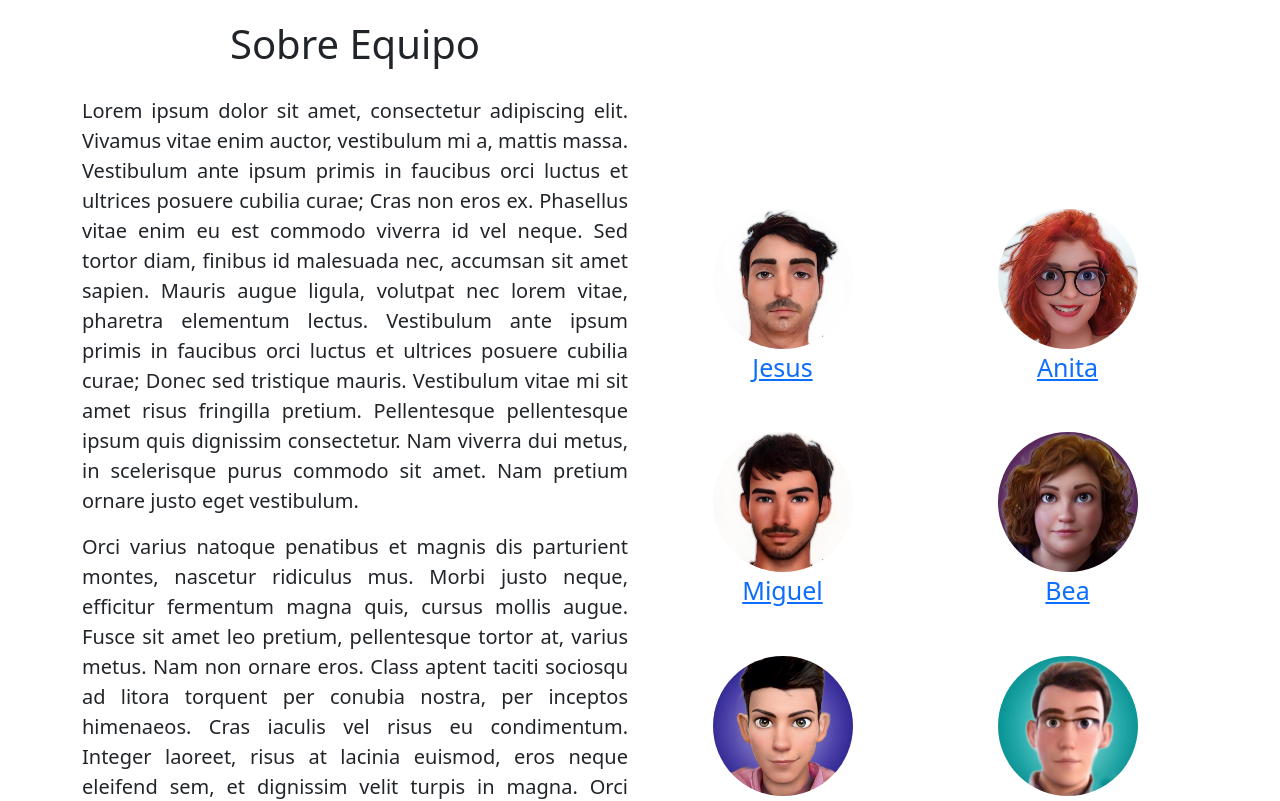
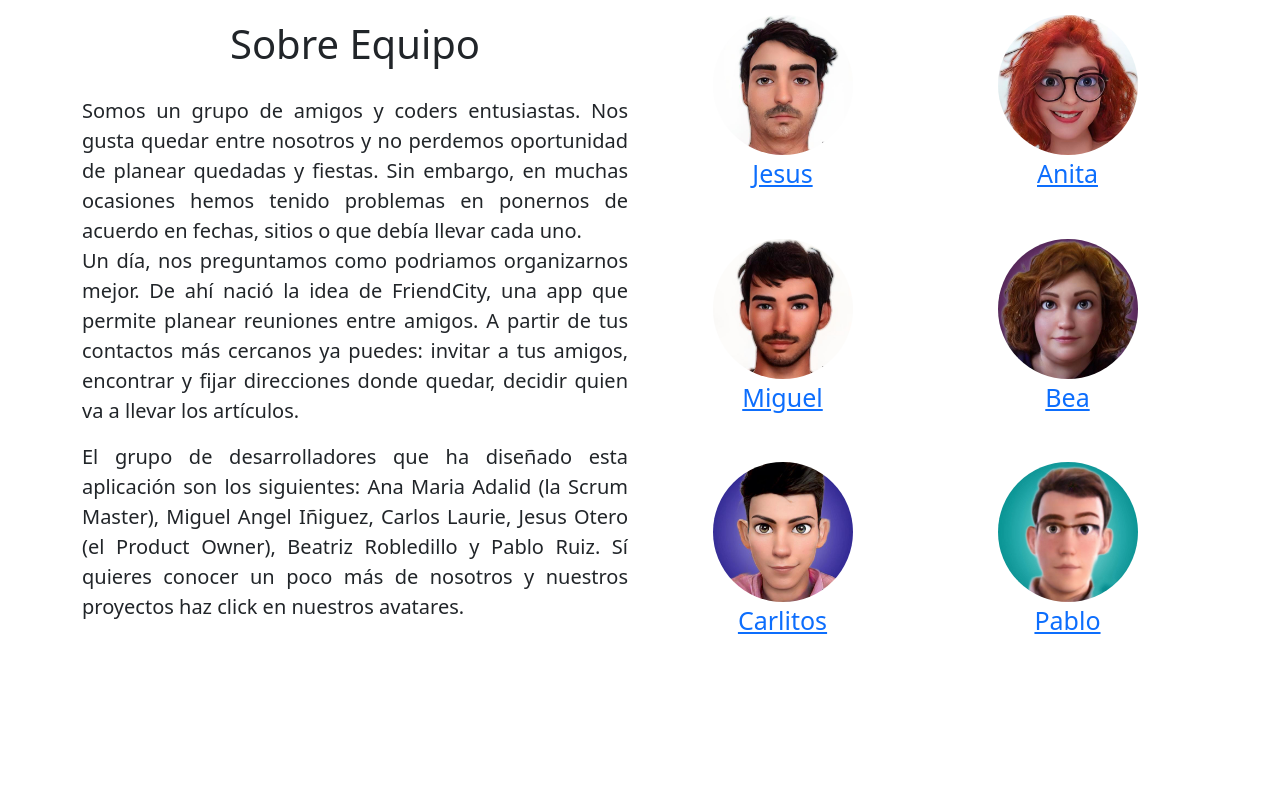
Before and after one commit to BeaRobledillo/Friendzone-Frontend, an Angular app: page / in a window 1280 px wide. Shown: the top 801 px of the page. Built offline with nearby package versions, Linux system fonts and the light colour scheme.

Commit message:
actualizacion

```diff
--- a/src/app/components/pages/equipo/equipo.component.html
+++ b/src/app/components/pages/equipo/equipo.component.html
@@ -3,24 +3,11 @@
     <div class="col">
       <h1 class="text-center title-team">Sobre Equipo</h1>
       <p class="parrafo">
-        Lorem ipsum dolor sit amet, consectetur adipiscing elit. Vivamus vitae enim auctor, vestibulum mi a, mattis
-        massa. Vestibulum ante ipsum primis in faucibus orci luctus et ultrices posuere cubilia curae; Cras non eros ex.
-        Phasellus vitae enim eu est commodo viverra id vel neque. Sed tortor diam, finibus id malesuada nec, accumsan
-        sit amet sapien. Mauris augue ligula, volutpat nec lorem vitae, pharetra elementum lectus. Vestibulum ante ipsum
-        primis in faucibus orci luctus et ultrices posuere cubilia curae; Donec sed tristique mauris. Vestibulum vitae
-        mi sit amet risus fringilla pretium. Pellentesque pellentesque ipsum quis dignissim consectetur. Nam viverra dui
-        metus, in scelerisque purus commodo sit amet. Nam pretium ornare justo eget vestibulum.
+        Somos un grupo de amigos y coders entusiastas. Nos gusta quedar entre nosotros y no perdemos oportunidad de planear quedadas y fiestas. Sin embargo, en muchas ocasiones hemos tenido problemas en ponernos de acuerdo en fechas, sitios o que debía llevar cada uno.<br>
+    Un día, nos preguntamos como podriamos organizarnos mejor. De ahí nació la idea de FriendCity, una app que permite planear reuniones entre amigos. A partir de tus contactos más cercanos ya puedes: invitar a tus amigos, encontrar y fijar direcciones donde quedar, decidir quien va a llevar los artículos.
       </p>
       <p class="parrafo">
-        Orci varius natoque penatibus et magnis dis parturient montes, nascetur ridiculus mus. Morbi justo neque,
-        efficitur fermentum magna quis, cursus mollis augue. Fusce sit amet leo pretium, pellentesque tortor at, varius
-        metus. Nam non ornare eros. Class aptent taciti sociosqu ad litora torquent per conubia nostra, per inceptos
-        himenaeos. Cras iaculis vel risus eu condimentum. Integer laoreet, risus at lacinia euismod, eros neque eleifend
-        sem, et dignissim velit turpis in magna. Orci varius natoque penatibus et magnis dis parturient montes, nascetur
-        ridiculus mus. In egestas ultrices dolor nec auctor. In commodo a nulla vitae ultrices. Curabitur quam orci,
-        suscipit efficitur nulla vel, molestie tempor lorem. Donec scelerisque, nibh id maximus luctus, risus elit
-        consectetur orci, sollicitudin rhoncus erat leo vel velit. In porta tempus ligula, non vulputate ipsum eleifend
-        in. Cras vitae est c
+        El grupo de desarrolladores que ha diseñado esta aplicación son los siguientes: Ana Maria Adalid (la Scrum Master), Miguel Angel Iñiguez, Carlos Laurie, Jesus Otero (el Product Owner), Beatriz Robledillo y Pablo Ruiz. Sí quieres conocer un poco más de nosotros y nuestros proyectos haz click en nuestros avatares.
       </p>
     </div>
     <div class="col col-equipo">
```
